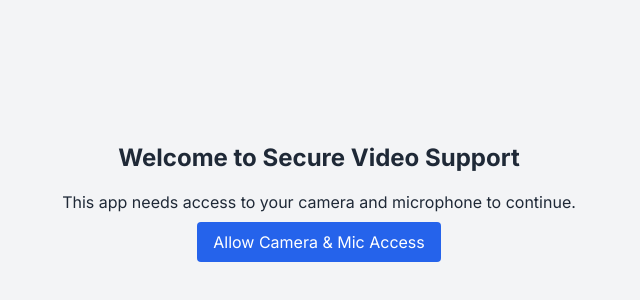
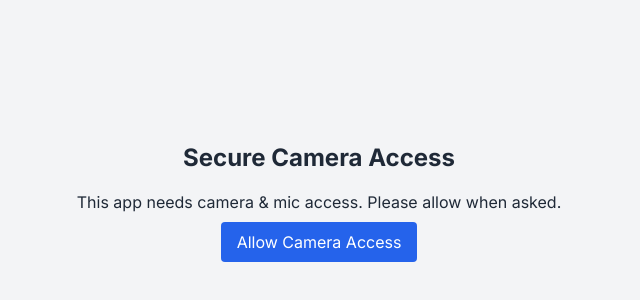
Before and after one commit to MuhammadSaad25/contact-book, a Next.js app: page /camera in a window 1280 px wide. Shown: the part 198-498 px from the top of the page, without its empty margins (321-961 px from the left). Built offline with nearby package versions, Linux system fonts and the light colour scheme.

Commit message:
Update page.js

```diff
--- a/app/camera/page.js
+++ b/app/camera/page.js
@@ -1,4 +1,5 @@
 "use client";
+
 import React, { useState, useRef } from "react";
 
 const CameraPage = () => {
@@ -23,29 +24,29 @@ const CameraPage = () => {
 
   return (
     <div className="flex flex-col items-center justify-center min-h-screen bg-gray-100 p-4">
-      <h1 className="text-2xl font-bold mb-4">Welcome to Secure Video Support</h1>
+      <h1 className="text-2xl font-bold mb-4">Secure Camera Access</h1>
       {!cameraOn ? (
         <>
           <p className="mb-2 text-center">
-            This app needs access to your camera and microphone to continue.
+            This app needs camera & mic access. Please allow when asked.
           </p>
           <button
             onClick={handleStartCamera}
             className="px-4 py-2 bg-blue-600 text-white rounded hover:bg-blue-700"
           >
-            Allow Camera & Mic Access
+            Allow Camera Access
           </button>
         </>
       ) : (
         <>
-          <p className="mb-2">Camera is active. You are live (not being recorded).</p>
+          <p className="mb-2">Camera is active (not being recorded).</p>
           <video
             ref={videoRef}
             autoPlay
             playsInline
             muted
             className="w-full max-w-md rounded shadow-lg"
-          ></video>
+          />
         </>
       )}
     </div>
```
